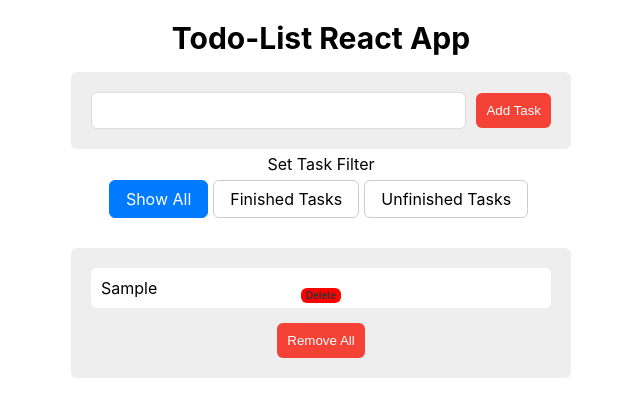
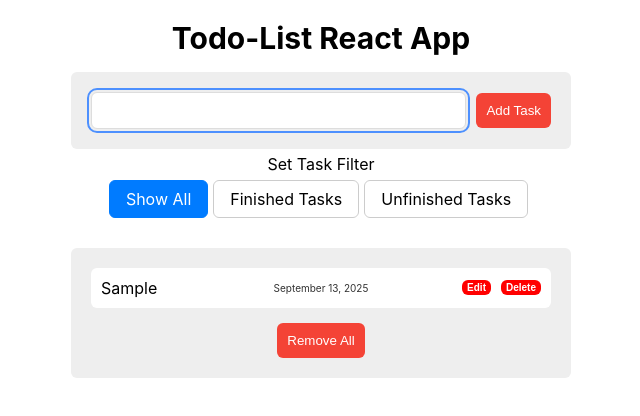
Before and after one commit to zlmohanadlz/React-Todo-List-App-V2, a React (Create React App) app: page / in a window 1280 px wide. Both pictures are taken after typing "Sample" into the empty fields and a click on the button "Add Task". Shown: the top 416 px of the page, without its empty margins (319-959 px from the left). Built offline with nearby package versions, Linux system fonts and the light colour scheme.

Commit message:
modified HTML File

```diff
--- a/src/App.css
+++ b/src/App.css
@@ -131,7 +131,7 @@ h1 {
 	padding: 2px 5px;
 }
 
-.tasks li button {
+.tasks li .date {
 	color: #333;
 	font-size: 10px;
 	position: absolute;
@@ -189,7 +189,9 @@ label {
 	transition: 0.3s;
 }
 
-input[type="radio"]:focus + label {
+input[type="radio"]:focus + label,
+button:focus,
+input:focus {
 	outline: 2px solid #4d90fe;
 	outline-offset: 2px;
 }
--- a/src/App.js
+++ b/src/App.js
@@ -135,8 +135,8 @@ function App() {
 					{error}
 				</p>
 			)}
-			<fieldset>
-				<legend>Set Task Filter</legend>
+			<fieldset role="radiogroup" aria-labelledby="filter-legend">
+				<legend id="filter-legend">Set Task Filter</legend>
 				<Filter
 					onClick={() => setFilter("all")}
 					filter="Show All"
--- a/src/components/Filter.js
+++ b/src/components/Filter.js
@@ -5,7 +5,7 @@ function Filter({ onClick, filter, active }) {
 				type="radio"
 				name="filter"
 				id={filter}
-				onClick={onClick}
+				onChange={onClick}
 				checked={active}
 				className={active ? "filter active" : "filter"}
 			/>
--- a/src/components/Task.js
+++ b/src/components/Task.js
@@ -9,6 +9,7 @@ function Task({
 	deleteTask,
 	doneTask,
 }) {
+	const data = new Date();
 	return (
 		<li
 			onClick={() => doneTask(task.id)}
@@ -39,6 +40,13 @@ function Task({
 					Delete
 				</button>
 			</div>
+			<span className="date">
+				{data.toLocaleDateString("en-US", {
+					month: "long",
+					day: "numeric",
+					year: "numeric",
+				})}
+			</span>
 		</li>
 	);
 }
```
